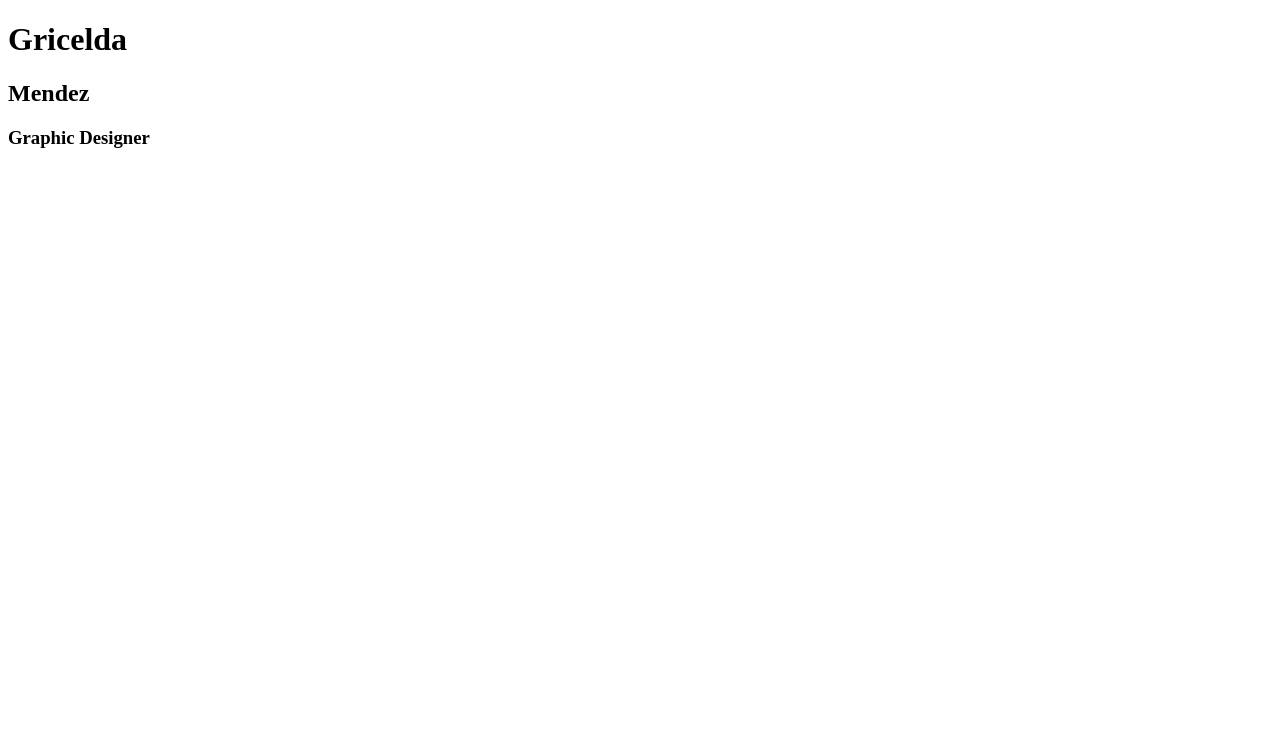
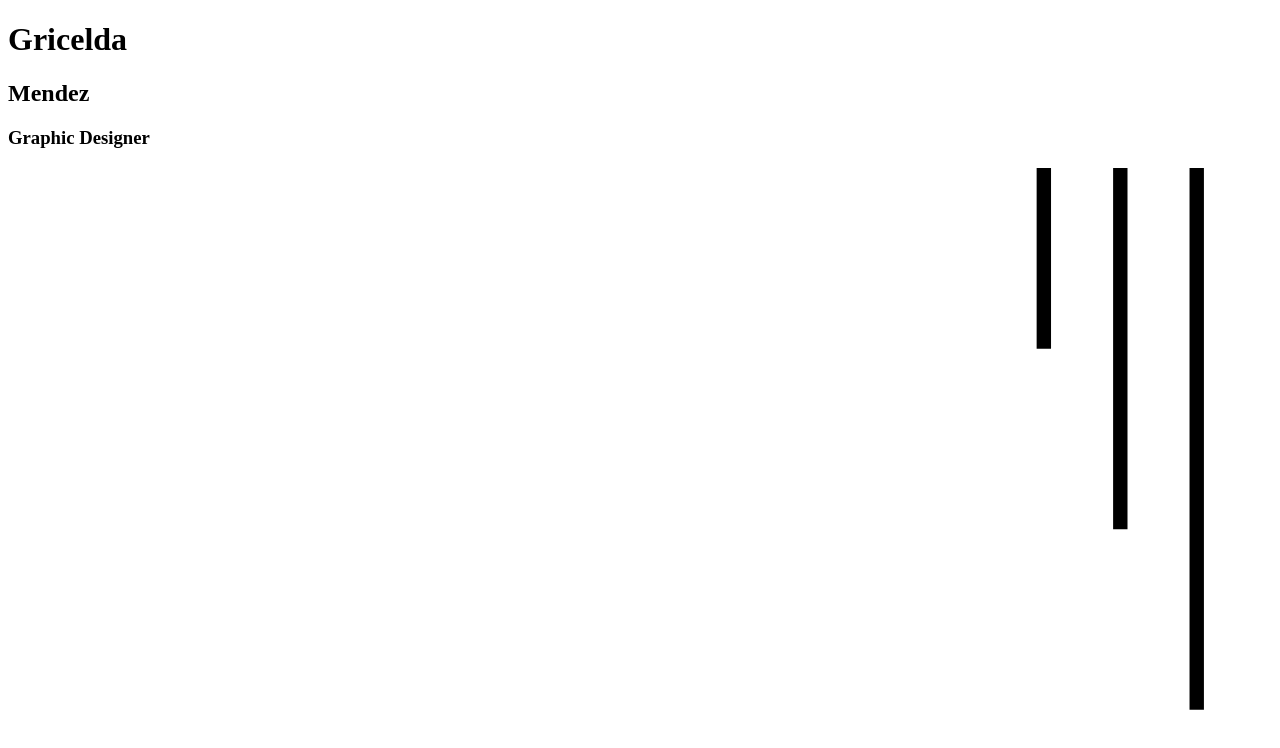
Before and after one commit to Gmendez1/card, a plain HTML site: page index.html in a window 1280 px wide. Drawn offline with Linux system fonts and the light colour scheme.

Commit message:
added-first-svg

```diff
--- a/index.html
+++ b/index.html
@@ -12,5 +12,15 @@
             <h2>Mendez</h2>
             <h3>Graphic Designer</h3>
     </div>
+
+    <?xml version="1.0" encoding="utf-8"?>
+    <!-- Generator: Adobe Illustrator 28.0.0, SVG Export Plug-In . SVG Version: 6.00 Build 0)  -->
+    <svg version="1.1" id="Layer_1" xmlns="http://www.w3.org/2000/svg" xmlns:xlink="http://www.w3.org/1999/xlink" x="0px" y="0px"
+         viewBox="0 0 252 144" style="enable-background:new 0 0 252 144;" xml:space="preserve">
+    <rect x="235.56" y="0.02" transform="matrix(-1 -1.224647e-16 1.224647e-16 -1 473.9885 108.0377)" width="2.87" height="108"/>
+    <rect x="220.31" y="0.02" transform="matrix(-1 -1.224647e-16 1.224647e-16 -1 443.5027 72.0377)" width="2.87" height="72"/>
+    <rect x="205.07" y="0.02" transform="matrix(-1 -1.224647e-16 1.224647e-16 -1 413.0169 36.0377)" width="2.87" height="36"/>
+    </svg>
+
 </body>
 </html>
```
